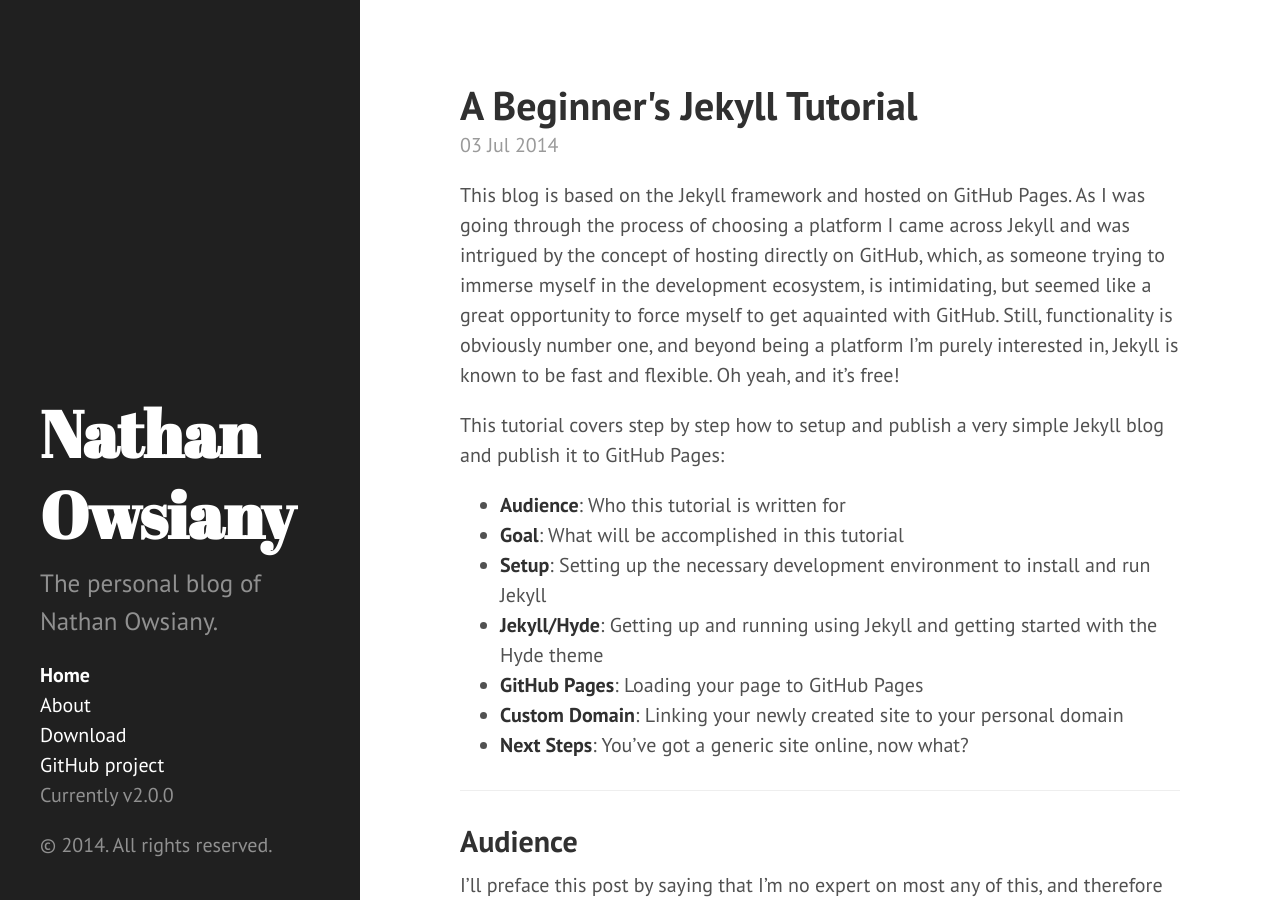
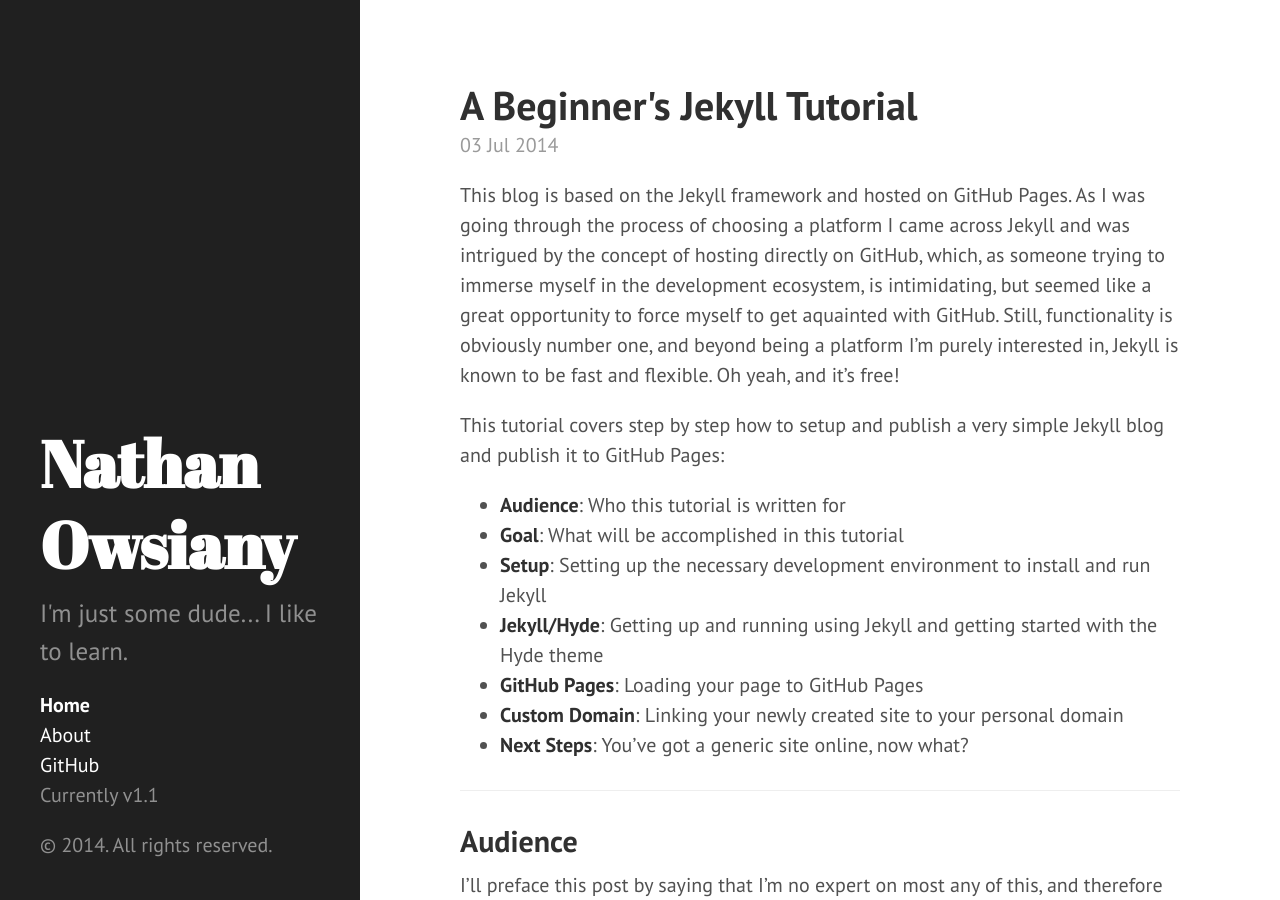
Before and after one commit to nathanows/ndwhtlssthr.github.io, a Jekyll site: the page built from index.html, in a window 1280 px wide and 900 px high. Built offline with Jekyll 4.4.1, drawn with Linux system fonts in a browser that asks for light colours; Markdown is read by kramdown in place of the engine named in the settings; the list of posts is cut into pages by our own code.

Commit message:
updated sidebar

```diff
--- a/_config.yml
+++ b/_config.yml
@@ -7,8 +7,8 @@ permalink:        pretty
 
 # Setup
 title:            Nathan Owsiany
-tagline:          'The personal blog of Nathan Owsiany'
-description:      'The personal blog of Nathan Owsiany.'
+tagline:          'A journey to full-stack development.'
+description:      "I'm just some dude... I like to learn."
 url:              http://nathan.owsiany.me
 
 author:
@@ -18,7 +18,7 @@ author:
 paginate:         5
 
 # Custom vars
-version:          2.0.0
+version:          1.1
 
 github:
   repo:           https://github.com/ndwhtlssthr/ndwhtlssthr.github.io
--- a/_includes/sidebar.html
+++ b/_includes/sidebar.html
@@ -26,8 +26,7 @@
         {% endif %}
       {% endfor %}
 
-      <li class="sidebar-nav-item"><a href="{{ site.github.repo }}/archive/v{{ site.version }}.zip">Download</a></li>
-      <li class="sidebar-nav-item"><a href="{{ site.github.repo }}">GitHub project</a></li>
+      <li class="sidebar-nav-item"><a href="{{ site.github.repo }}">GitHub</a></li>
       <li class="sidebar-nav-item">Currently v{{ site.version }}</li>
     </ul>
 
```
